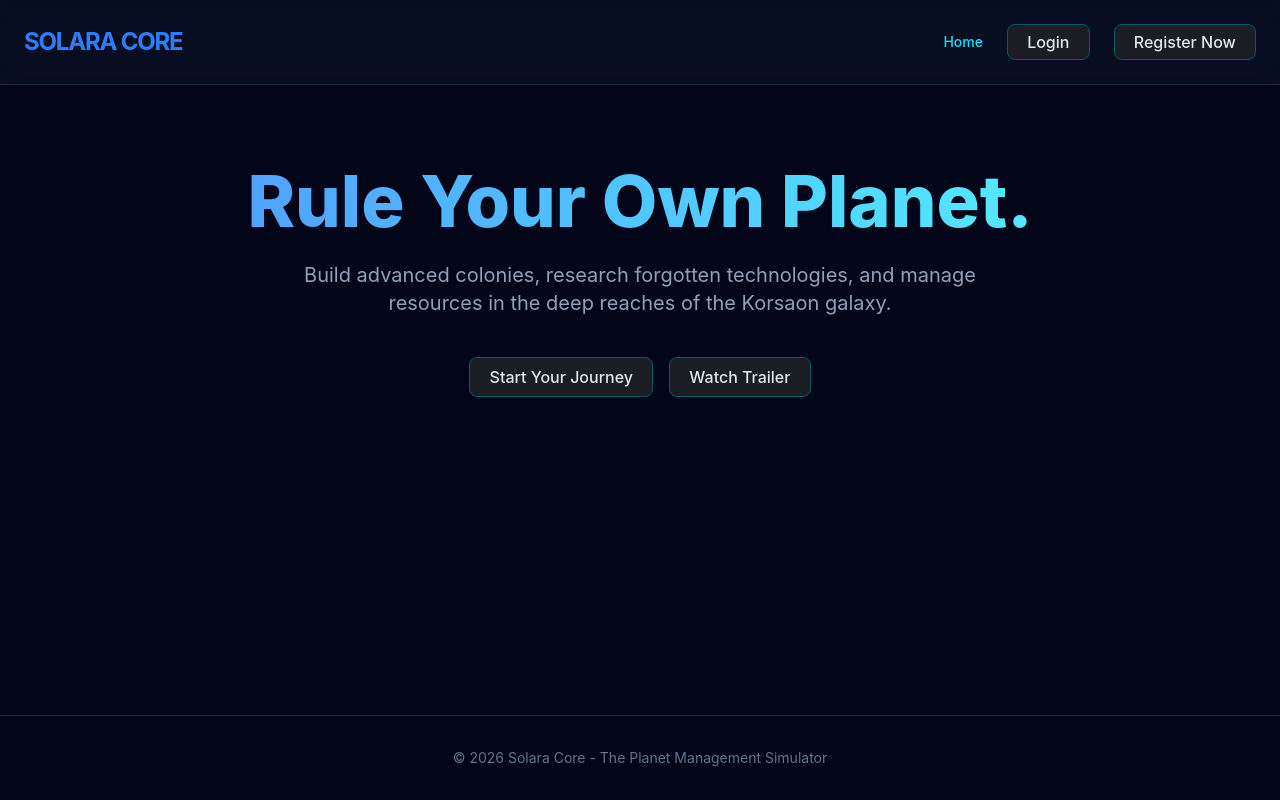
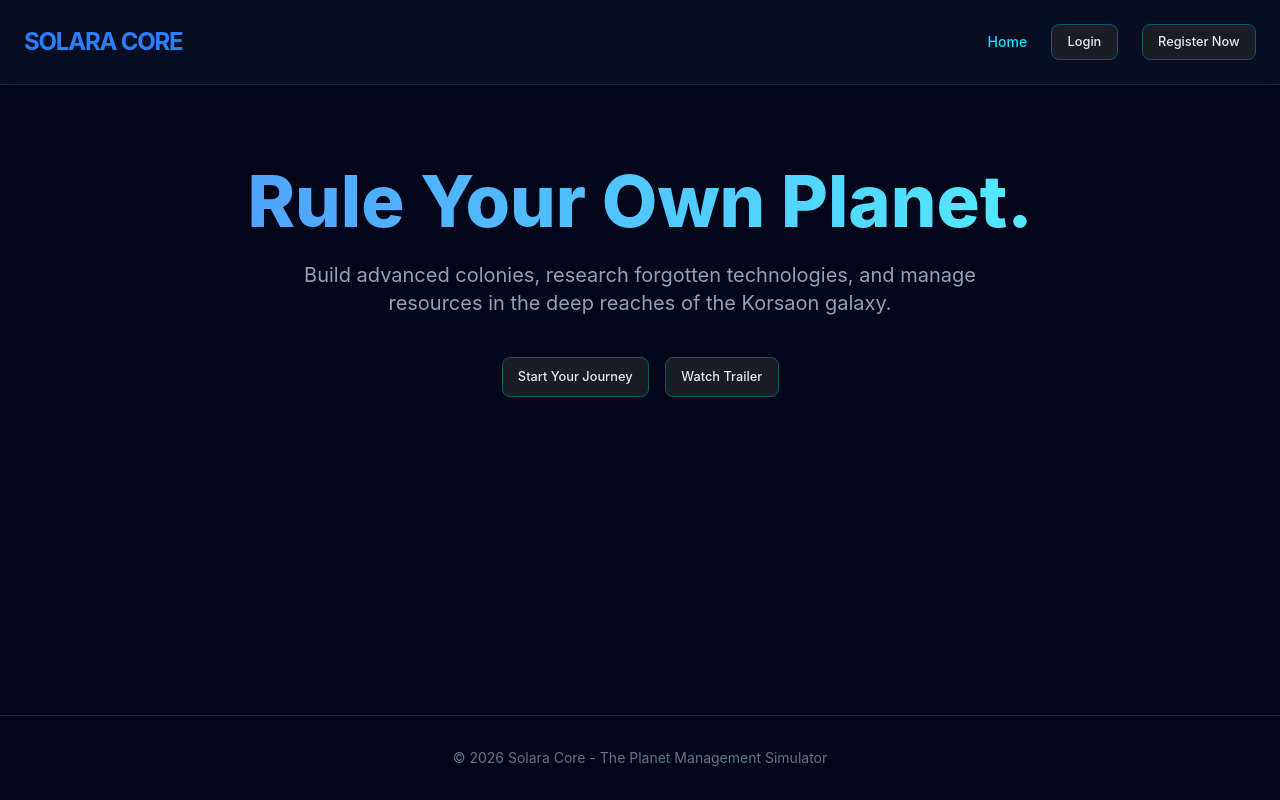
Before and after one commit to SaHeL1337/solara-core-2, a React (Vite) app in the folder frontend/: page / in a window 1280 px wide. Built offline with nearby package versions, Linux system fonts and the light colour scheme; no server answers.

Commit message:
feat: Introduce Storage and Trading Hub buildings, hide housing costs in the UI, and reduce button font size.

```diff
--- a/frontend/src/index.css
+++ b/frontend/src/index.css
@@ -70,7 +70,7 @@ button {
   border-radius: 8px;
   border: 1px solid #005d68;
   padding: 0.6em 1.2em;
-  font-size: 1em;
+  font-size: 0.8em;
   font-weight: 500;
   font-family: inherit;
   background-color: #1a1d24;
--- a/frontend/src/pages/game/Buildings.tsx
+++ b/frontend/src/pages/game/Buildings.tsx
@@ -341,6 +341,7 @@ export default function Buildings() {
                 {/* Costs & Time Panel */}
                 <div className="flex flex-wrap gap-1 mb-1">
                   {Object.entries(config.cost).map(([resource, costValue]) => {
+                    if (resource === "housing") return;
                     if (costValue > 0) {
                       let Icon = null;
                       if (resource === "titanium") Icon = TitaniumIcon;
```
Also changed, not shown: 2 other files (tests, documents, lock files or other folders).
